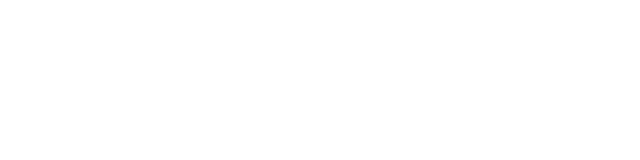
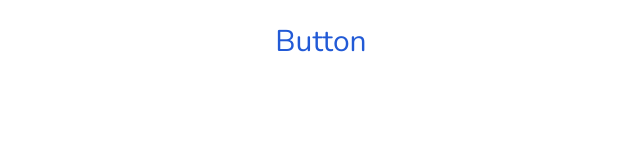
Before and after one commit to Solvit-Africa-Training-Center/career-compass-frontend, a React (Vite) app: page / in a window 1280 px wide. Shown: the top 160 px of the page, without its empty margins (319-959 px from the left). Built offline with nearby package versions, Linux system fonts and the light colour scheme.

Commit message:
removed misplaced file

```diff
--- a/package.json
+++ b/package.json
@@ -5,6 +5,7 @@
   "type": "module",
   "scripts": {
     "dev": "vite",
+    "start":"vite",
     "build": "tsc -b && vite build",
     "lint": "eslint .",
     "preview": "vite preview"
--- a/src/App.tsx
+++ b/src/App.tsx
@@ -1,9 +1,14 @@
+
+// import Button from "@ui/Button"
+
+import Button from "./components/ui/Button"
 
 function App() {
 
   return (
     <>
-
+      {/* <Button /> */}
+      <Button />
     </>
   )
 }
--- a/src/components/ui/Button.tsx
+++ b/src/components/ui/Button.tsx
@@ -1,9 +1,8 @@
-import React from 'react';
 
 const Button = () => {
   return (
     <div>
-
+      <h1 className='text-3xl text-primarycolor-600 text-center p-6'>Button</h1>
     </div>
   );
 }
--- a/src/index.css
+++ b/src/index.css
@@ -1,4 +1,7 @@
-@import url('https://fonts.googleapis.com/css2?family=Montserrat:wght@400;700&display=swap');
+/* @import url('https://fonts.googleapis.com/css2?family=Montserrat:wght@400;700&display=swap'); */
+@import url('https://fonts.googleapis.com/css2?family=Nunito:ital,wght@0,200..1000;1,200..1000&display=swap');
+/* @import url('https://fonts.googleapis.com/css2?family=Nunito:ital,wght@0,200..1000;1,200..1000&family=Poppins:ital,wght@0,100;0,200;0,300;0,400;0,500;0,600;0,700;0,800;0,900;1,100;1,200;1,300;1,400;1,500;1,600;1,700;1,800;1,900&display=swap'); */
+
 @import "tailwindcss";
 @theme{
 
@@ -11,7 +14,7 @@
     --breakpoint-2xl: 1536px;
 
     /* font family */
-    --font-family-primary: 'Montserrat', sans-serif;
+    --font-family-primary: 'Nunito', sans-serif;
   /* Primary Colors: Light Mode */
   --color-primarycolor-50: oklch(0.9517 0.0199 267.29);
   --color-primarycolor-100: oklch(0.8535 0.0627 265.04);
--- a/tsconfig.json
+++ b/tsconfig.json
@@ -11,7 +11,9 @@
   "compilerOptions": {
     "baseUrl": ".",
     "paths": {
-      "@/*": ["./src/*"]
+      "@/*": ["./src/*"],
+      "@/components/*":["./src/components/*"],
+      "@ui/*":["./src/components/ui/*"],
     }
   }
 }
```
